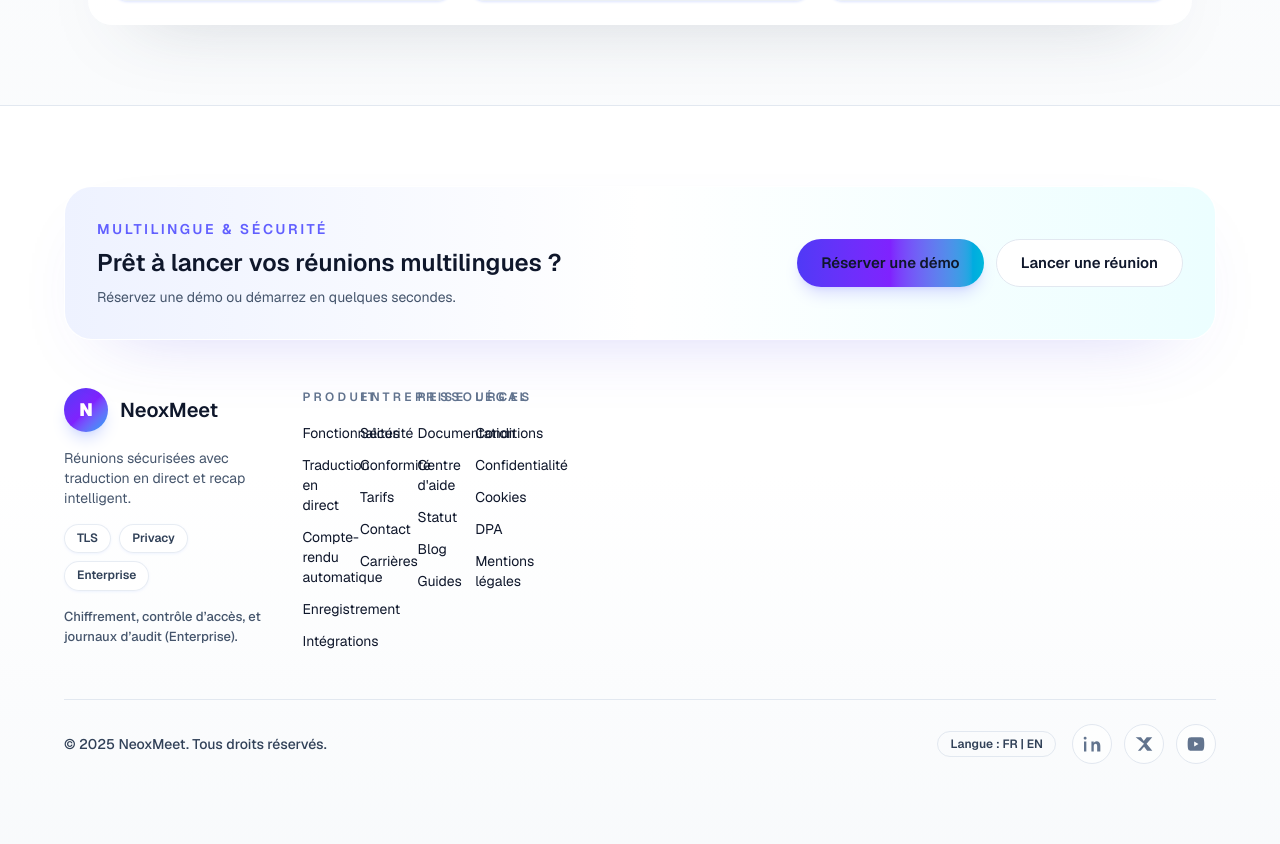
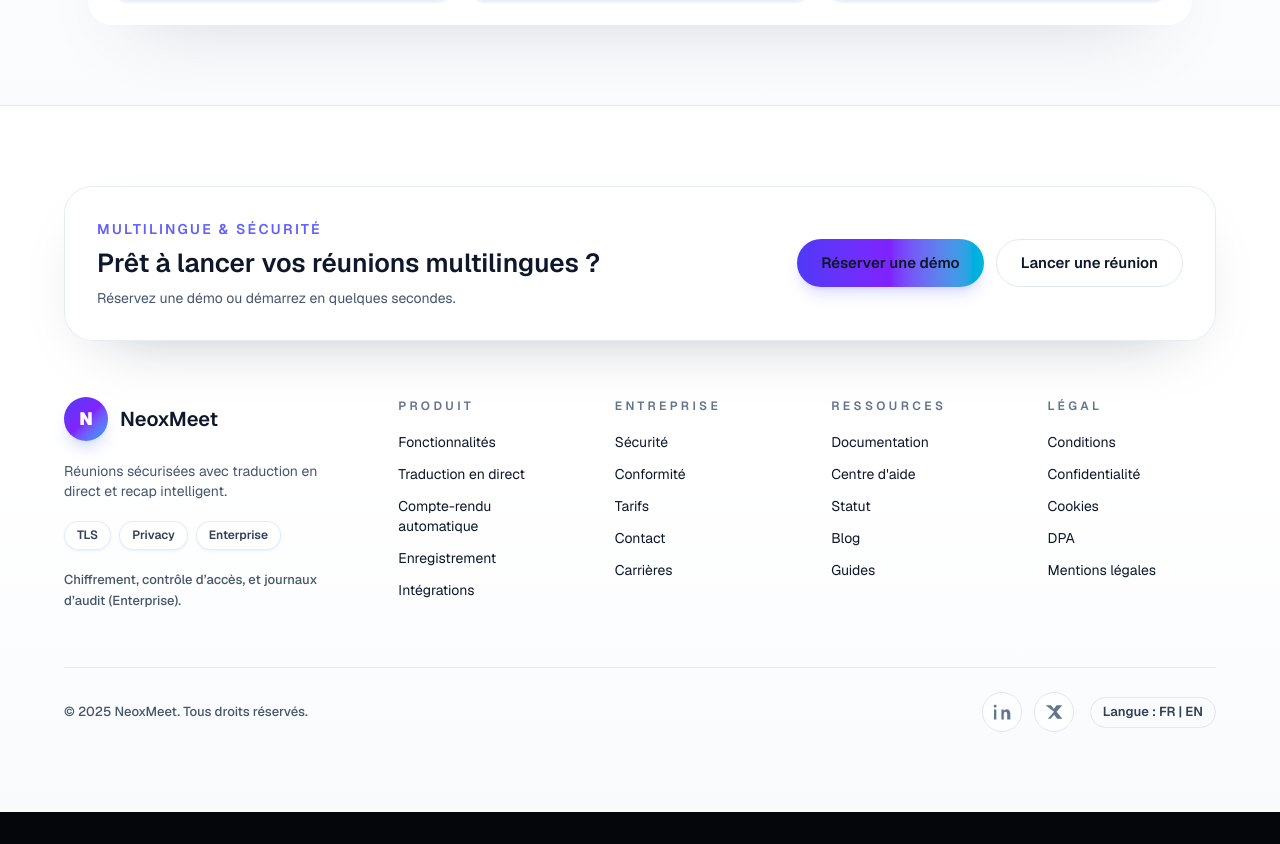
Before and after one commit to ButsanaEmmanuel/NeoxMeet, a Next.js app in the folder frontend/: page / in a window 1280 px wide. Shown: the part 4783-5627 px from the top of the page. After the commit the page ends 5595 px from the top, so only its background shows below. Built offline with nearby package versions, Linux system fonts and the light colour scheme.

Commit message:
Refine landing footer layout

```diff
--- a/frontend/src/components/landing/Footer.tsx
+++ b/frontend/src/components/landing/Footer.tsx
@@ -78,40 +78,52 @@
 export function Footer() {
   return (
     <footer className="border-t border-slate-200 bg-gradient-to-b from-white via-white to-slate-50">
-      <div className="mx-auto max-w-[1200px] space-y-12 px-6 py-20">
-        <div className="relative overflow-hidden rounded-[28px] border border-white/60 bg-white/80 p-7 shadow-[0_28px_80px_-48px_rgba(79,70,229,0.35)] backdrop-blur-xl lg:flex lg:items-center lg:justify-between lg:gap-10 lg:p-8">
-          <div className="absolute inset-0 -z-10 bg-gradient-to-r from-indigo-50 via-white to-cyan-50" aria-hidden />
+      <div className="mx-auto max-w-[1200px] space-y-12 px-6 py-20 lg:space-y-14">
+        <div className="relative overflow-hidden rounded-[28px] border border-slate-200/80 bg-white/75 p-8 shadow-[0_24px_70px_-40px_rgba(15,23,42,0.38)] backdrop-blur-xl">
+          <div
+            className="absolute inset-0 -z-10 bg-gradient-to-r from-white via-white to-white"
+            aria-hidden
+          />
+          <div
+            className="absolute inset-[-40%] -z-20 opacity-90 blur-3xl"
+            aria-hidden
+            style={{ background: 'radial-gradient(circle at 20% 20%, rgba(99,102,241,0.18), transparent 40%), radial-gradient(circle at 80% 0%, rgba(6,182,212,0.18), transparent 42%)' }}
+          />
+          <div className="flex flex-col gap-6 lg:flex-row lg:items-center lg:justify-between">
             <div className="space-y-2">
-            <p className="text-sm font-semibold uppercase tracking-[0.18em] text-indigo-500">Multilingue & sécurité</p>
-            <h3 className="text-2xl font-semibold text-slate-900">Prêt à lancer vos réunions multilingues ?</h3>
+              <p className="text-sm font-semibold uppercase tracking-[0.16em] text-indigo-500">Multilingue & sécurité</p>
+              <h3 className="text-2xl font-semibold leading-tight text-slate-900 lg:text-[26px]">
+                Prêt à lancer vos réunions multilingues ?
+              </h3>
               <p className="text-sm text-slate-600">Réservez une démo ou démarrez en quelques secondes.</p>
             </div>
-          <div className="mt-5 flex flex-wrap items-center gap-3 lg:mt-0">
-            <PrimaryCTA href="/register" className="h-11 px-5 text-[15px]">
+            <div className="flex flex-col gap-3 sm:flex-row sm:flex-wrap sm:items-center sm:justify-end">
+              <PrimaryCTA href="/register" className="h-11 w-full px-5 text-[15px] sm:w-auto">
                 Réserver une démo
               </PrimaryCTA>
-            <OutlineCTA href="/dashboard" className="h-11 px-5 text-[15px]">
+              <OutlineCTA href="/dashboard" className="h-11 w-full px-5 text-[15px] sm:w-auto">
                 Lancer une réunion
               </OutlineCTA>
             </div>
           </div>
+        </div>
 
-        <div className="grid gap-10 lg:grid-cols-5">
-          <div className="space-y-4">
+        <div className="space-y-8 lg:space-y-12">
+          <div className="space-y-5 lg:hidden">
             <div className="flex items-center gap-3 text-slate-900">
               <div className="flex h-11 w-11 items-center justify-center rounded-full bg-gradient-to-br from-indigo-600 via-violet-600 to-sky-500 text-lg font-black text-white shadow-lg shadow-indigo-200/70">
                 N
               </div>
               <span className="text-xl font-semibold">NeoxMeet</span>
             </div>
-            <p className="max-w-xs text-sm text-slate-600">
+            <p className="max-w-md text-sm text-slate-600">
               Réunions sécurisées avec traduction en direct et recap intelligent.
             </p>
             <div className="flex flex-wrap gap-2 text-[12px] font-semibold text-slate-700">
               {badges.map((badge) => (
                 <span
                   key={badge}
-                  className="inline-flex items-center gap-2 rounded-full border border-slate-200/80 bg-white/80 px-3 py-1 shadow-sm shadow-indigo-100/40"
+                  className="inline-flex items-center rounded-full border border-slate-200/80 bg-white/90 px-3 py-1 shadow-sm shadow-indigo-100/50"
                 >
                   {badge}
                 </span>
@@ -122,15 +134,41 @@
             </p>
           </div>
 
-          <div className="hidden gap-8 lg:grid lg:grid-cols-4">
+          <div className="hidden gap-12 lg:grid lg:grid-cols-[1.7fr_repeat(4,_1fr)] lg:items-start">
+            <div className="space-y-5 pr-6">
+              <div className="flex items-center gap-3 text-slate-900">
+                <div className="flex h-11 w-11 items-center justify-center rounded-full bg-gradient-to-br from-indigo-600 via-violet-600 to-sky-500 text-lg font-black text-white shadow-lg shadow-indigo-200/70">
+                  N
+                </div>
+                <span className="text-xl font-semibold">NeoxMeet</span>
+              </div>
+              <p className="max-w-md text-sm text-slate-600">
+                Réunions sécurisées avec traduction en direct et recap intelligent.
+              </p>
+              <div className="flex flex-wrap gap-2 text-[12px] font-semibold text-slate-700">
+                {badges.map((badge) => (
+                  <span
+                    key={badge}
+                    className="inline-flex items-center rounded-full border border-slate-200/80 bg-white/90 px-3 py-1 shadow-sm shadow-indigo-100/50"
+                  >
+                    {badge}
+                  </span>
+                ))}
+              </div>
+              <p className="text-[13px] font-medium text-slate-600">
+                Chiffrement, contrôle d’accès, et journaux d’audit (Enterprise).
+              </p>
+            </div>
             {columns.map((column) => (
               <div key={column.title} className="space-y-4">
-                <p className="text-[12px] font-semibold uppercase tracking-[0.28em] text-slate-500">{column.title}</p>
+                <p className="text-[12px] font-semibold uppercase tracking-[0.28em] text-slate-500 whitespace-nowrap">
+                  {column.title}
+                </p>
                 <ul className="space-y-3 text-sm">
                   {column.links.map((link) => (
                     <li key={link.label}>
                       <a
-                        className="text-slate-700 transition hover:text-slate-900 hover:underline hover:underline-offset-4"
+                        className="inline-block text-slate-700 transition hover:text-slate-900 hover:underline hover:underline-offset-4"
                         href={link.href}
                       >
                         {link.label}
@@ -142,14 +180,14 @@
             ))}
           </div>
 
-          <div className="divide-y divide-slate-200 rounded-2xl border border-slate-100 bg-white/80 lg:hidden">
+          <div className="divide-y divide-slate-200 rounded-2xl border border-slate-100 bg-white/85 lg:hidden">
             {columns.map((column) => (
               <details key={column.title} className="group">
                 <summary className="flex cursor-pointer items-center justify-between px-4 py-4 text-[15px] font-semibold text-slate-800 transition group-open:bg-slate-50">
-                  <span>{column.title}</span>
+                  <span className="whitespace-nowrap">{column.title}</span>
                   <span className="text-slate-400">+</span>
                 </summary>
-                <div className="space-y-3 px-4 pb-4 text-sm text-slate-700">
+                <div className="space-y-2 px-4 pb-4 text-sm text-slate-700">
                   {column.links.map((link) => (
                     <a
                       key={link.label}
@@ -165,12 +203,11 @@
           </div>
         </div>
 
-        <div className="border-t border-slate-200 pt-6 text-sm text-slate-600 lg:flex lg:items-center lg:justify-between">
-          <p className="font-medium text-slate-700">© 2025 NeoxMeet. Tous droits réservés.</p>
+        <div className="border-t border-slate-200 pt-6 text-[13px] text-slate-500 lg:flex lg:items-center lg:justify-between">
+          <p className="font-medium text-slate-600">© 2025 NeoxMeet. Tous droits réservés.</p>
           <div className="mt-3 flex items-center gap-4 lg:mt-0">
-            <span className="rounded-full border border-slate-200 px-3 py-1 text-xs font-semibold text-slate-700">Langue : FR | EN</span>
             <div className="flex items-center gap-3 text-slate-500">
-              {social.map((item) => (
+              {social.slice(0, 2).map((item) => (
                 <a
                   key={item.name}
                   href={item.href}
@@ -181,6 +218,7 @@
                 </a>
               ))}
             </div>
+            <span className="rounded-full border border-slate-200 px-3 py-1 text-[13px] font-semibold text-slate-700">Langue : FR | EN</span>
           </div>
         </div>
       </div>
```
Lines whose indentation alone changed are shown as unchanged.
